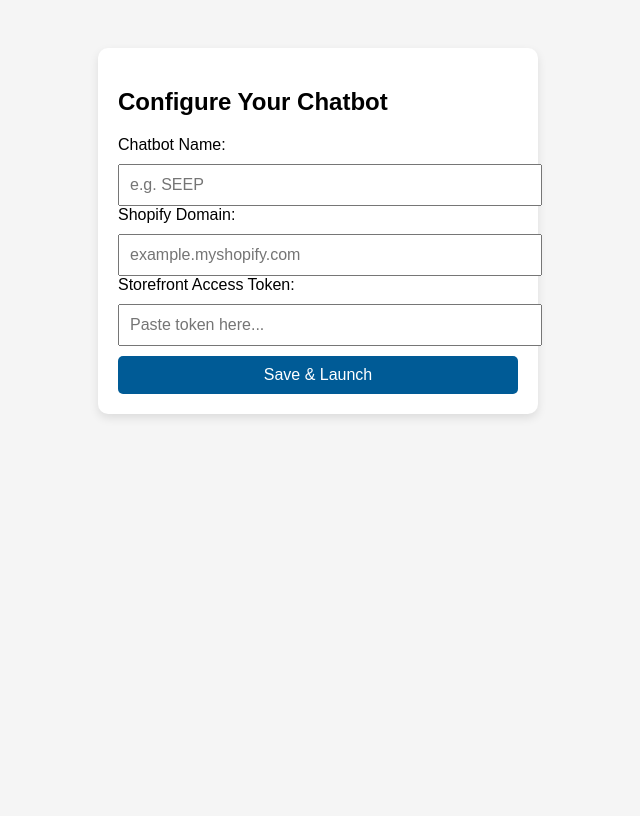
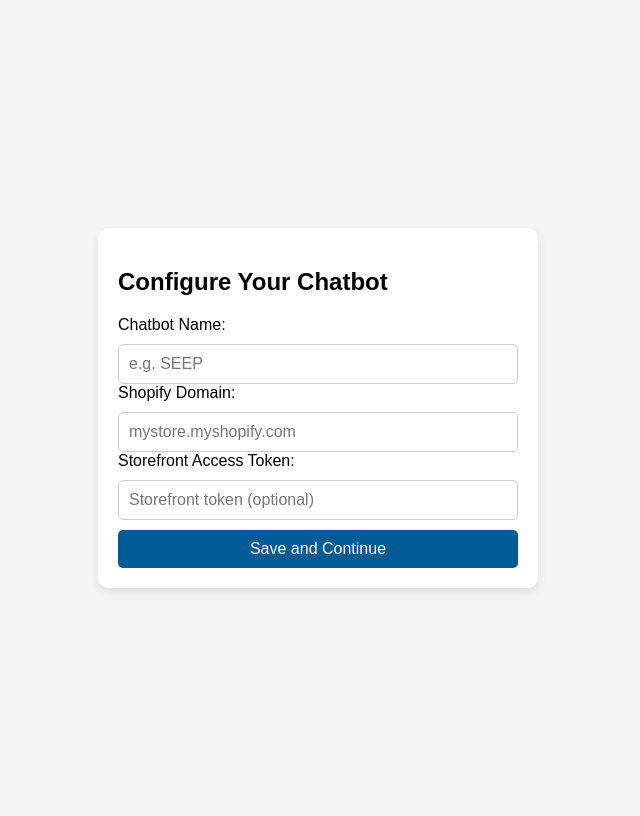
Before and after one commit to Dayzcorp/noble-server, a Flask app: template templates/setup.html in a window 1280 px wide. Shown: the whole page, without its empty margins (322-962 px from the left). Before the commit the page ends 418 px from the top, so only its background shows below. Run offline with Flask 3, Linux system fonts and the light colour scheme; the template is opened without the code that fills it, so the values that code supplies are empty.

Commit message:
Add post-billing setup workflow

```diff
--- a/app.py
+++ b/app.py
@@ -73,6 +73,13 @@ def require_billing():
     return redirect(url_for("billing", message="Please select a plan to continue."))
 
 
+def require_setup():
+    """Redirect to setup if chatbot settings are missing."""
+    if session.get("bot_name") and session.get("shopify_domain"):
+        return None
+    return redirect(url_for("setup"))
+
+
 # Initialize OpenAI client for OpenRouter. The modern SDK (>=1.76.2) no longer
 # accepts a `proxies` argument, so none is provided here.
 client = OpenAI(
@@ -137,28 +144,35 @@ def health() -> tuple[str, int]:
 @app.route("/setup", methods=["GET", "POST"])
 def setup() -> str:
     guard = require_billing()
-    if guard and request.method != "POST":
-        # Allow first-time setup without billing
-        cfg = get_config()
-        if not cfg.get("shopify_domain") or not cfg.get("shopify_token"):
-            guard = None
     if guard:
         return guard
 
-    cfg = get_config()
+    if session.get("bot_name") and session.get("shopify_domain"):
+        return redirect(url_for("index"))
+
     if request.method == "POST":
-        session["bot_name"] = request.form.get("bot_name", DEFAULT_BOT)
-        session["shopify_domain"] = request.form.get("shopify_domain", DEFAULT_DOMAIN)
-        token = request.form.get("shopify_token")
+        bot_name = request.form.get("bot_name", "").strip()
+        domain = request.form.get("shopify_domain", "").strip()
+        token = request.form.get("shopify_token", "").strip()
+        if not bot_name or not domain:
+            cfg = {"bot_name": bot_name or DEFAULT_BOT,
+                   "shopify_domain": domain,
+                   "shopify_token": token}
+            error = "Bot name and Shopify domain are required."
+            return render_template("setup.html", error=error, **cfg)
+        session["bot_name"] = bot_name
+        session["shopify_domain"] = domain
         if token:
             session["shopify_token"] = token
         return redirect(url_for("index"))
 
+    cfg = get_config()
     return render_template(
         "setup.html",
         bot_name=cfg["bot_name"],
         shopify_domain=cfg["shopify_domain"],
         shopify_token=cfg["shopify_token"],
+        error=None,
     )
 
 
@@ -167,6 +181,9 @@ def index() -> str:
     guard = require_billing()
     if guard:
         return guard
+    setup_guard = require_setup()
+    if setup_guard:
+        return setup_guard
     cfg = get_config()
     status = plan_status()
     plan_name = status["name"] if status else ""
@@ -186,6 +203,9 @@ def chat() -> tuple:
     guard = require_billing()
     if guard:
         return guard
+    setup_guard = require_setup()
+    if setup_guard:
+        return setup_guard
 
     data = request.get_json(force=True)
     user_input = data.get("prompt", "")
--- a/templates/setup.html
+++ b/templates/setup.html
@@ -5,8 +5,11 @@
   <title>Bot Setup</title>
   <style>
     body {
+      display: flex;
+      justify-content: center;
+      align-items: center;
+      min-height: 100vh;
       font-family: Arial, sans-serif;
-      padding: 40px;
       background: #f5f5f5;
     }
     form {
@@ -14,55 +17,47 @@
       padding: 20px;
       border-radius: 10px;
       box-shadow: 0 4px 10px rgba(0,0,0,0.1);
+      width: 100%;
       max-width: 400px;
-      margin: auto;
     }
-    input[type="text"], input[type="submit"] {
+    input[type="text"],
+    input[type="password"],
+    button {
       width: 100%;
       padding: 10px;
       margin-top: 10px;
       font-size: 16px;
+      border: 1px solid #ccc;
+      border-radius: 5px;
+      box-sizing: border-box;
     }
-    input[type="submit"] {
+    button {
       background: #005b96;
       color: white;
       border: none;
-      border-radius: 5px;
       cursor: pointer;
     }
-    input[type="submit"]:hover {
+    button:hover {
       background: #00487c;
     }
   </style>
 </head>
 <body>
 
-  <form id="setup-form" method="POST">
+  <form method="POST">
     <h2>Configure Your Chatbot</h2>
 
     <label for="bot_name">Chatbot Name:</label>
     <input type="text" id="bot_name" name="bot_name" placeholder="e.g. SEEP" value="{{ bot_name }}" required>
 
     <label for="shopify_domain">Shopify Domain:</label>
-    <input type="text" id="shopify_domain" name="shopify_domain" placeholder="example.myshopify.com" value="{{ shopify_domain }}" required>
+    <input type="text" id="shopify_domain" name="shopify_domain" placeholder="mystore.myshopify.com" value="{{ shopify_domain }}" required>
 
     <label for="shopify_token">Storefront Access Token:</label>
-    <input type="text" id="shopify_token" name="shopify_token" placeholder="Paste token here..." value="{{ shopify_token }}">
+    <input type="password" id="shopify_token" name="shopify_token" placeholder="Storefront token (optional)" value="{{ shopify_token }}">
 
-    <input type="submit" value="Save & Launch">
+    <button type="submit">Save and Continue</button>
   </form>
-
-  <script>
-    const form = document.getElementById('setup-form');
-    form.addEventListener('submit', () => {
-      sessionStorage.setItem('bot_name', document.getElementById('bot_name').value);
-      sessionStorage.setItem('shopify_domain', document.getElementById('shopify_domain').value);
-      const token = document.getElementById('shopify_token').value;
-      if (token) {
-        sessionStorage.setItem('shopify_token', token);
-      }
-    });
-  </script>
 
 </body>
 </html>
```
